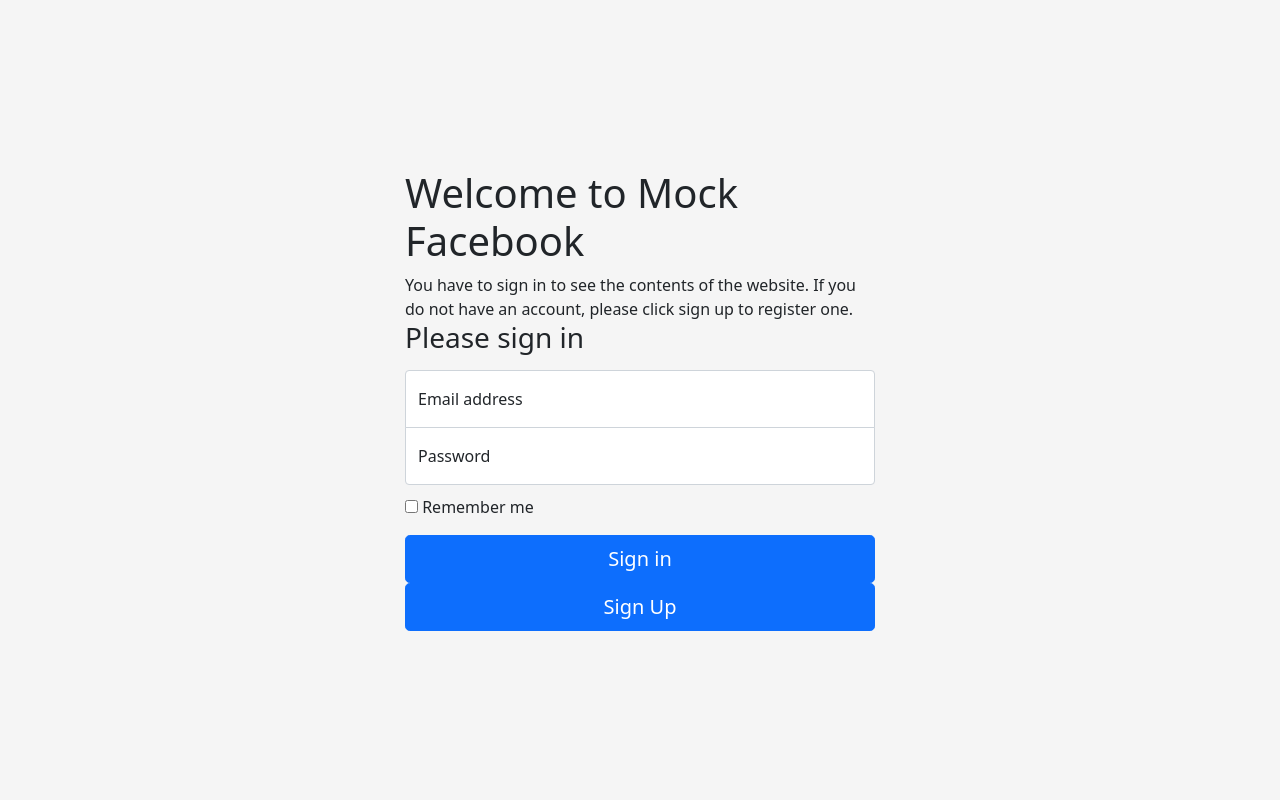
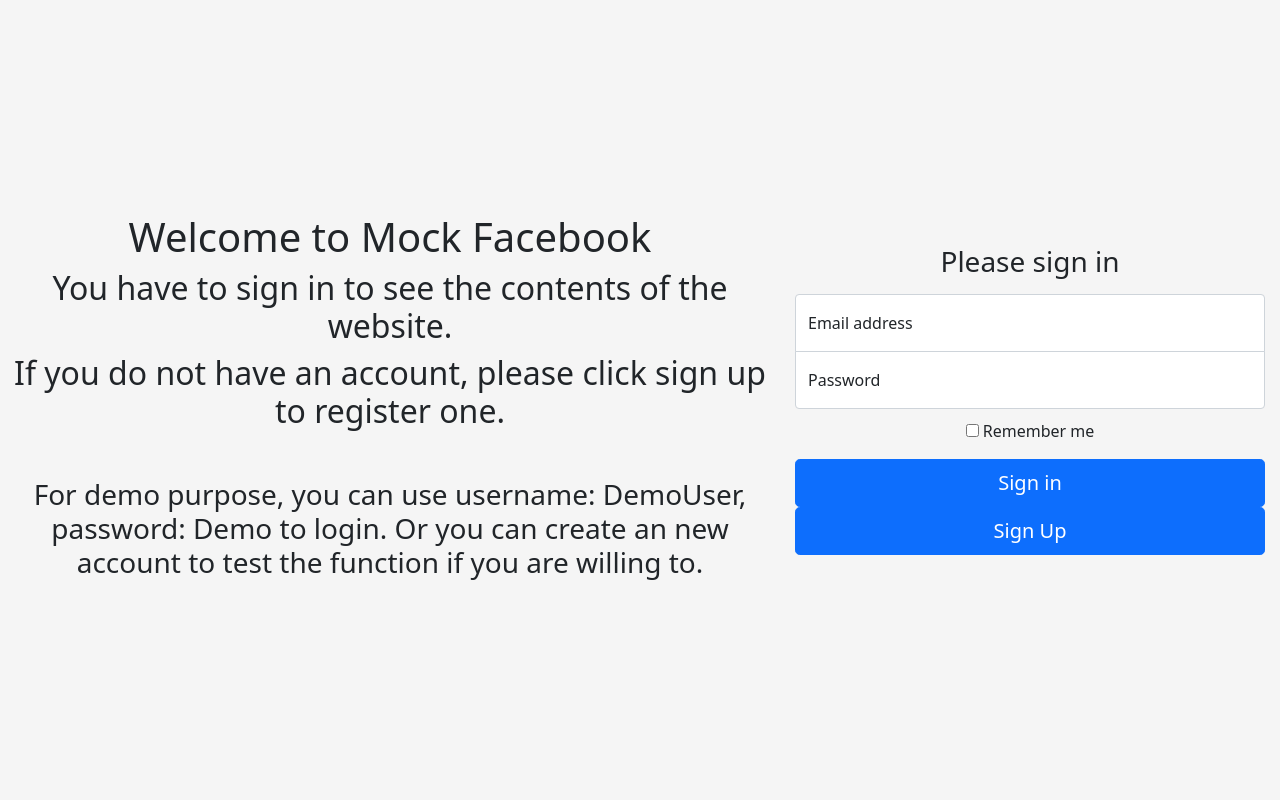
Before and after one commit to sherryysj/MockFacebook, a PHP site: page / in a window 1280 px wide. Run offline with PHP 8.4, Linux system fonts and the light colour scheme.

Commit message:
Update demo description and UI layout

```diff
--- a/index.php
+++ b/index.php
@@ -31,11 +31,20 @@
  </head>
 
 
- <body>
+ <body class="text-center">
+
+    <div class="mydiv">
+      <div>
+        <h1 class="h1 mb-2 fw-normal">Welcome to Mock Facebook</h1>
+        <h2 class="h2 mb-2 fw-normal">You have to sign in to see the contents of the website.</h2>
+        <h2 class="h2 mb-5 fw-normal">If you do not have an account, please click sign up to register one.</h2>
+        <h3 class="h3 mb-2 fw-normal">For demo purpose, you can use username: DemoUser, password: Demo to login. Or you can create an new account to test the function if you are willing to.</h2>
+      </div>
+
+
+    </div>
  <main class="form-signin">
-   <h1> Welcome to Mock Facebook</h1>
-   <a> You have to sign in to see the contents of the website. </a>
-   <a> If you do not have an account, please click sign up to register one. </a><br>
+
    <a> </a>
    <form>
 
```
